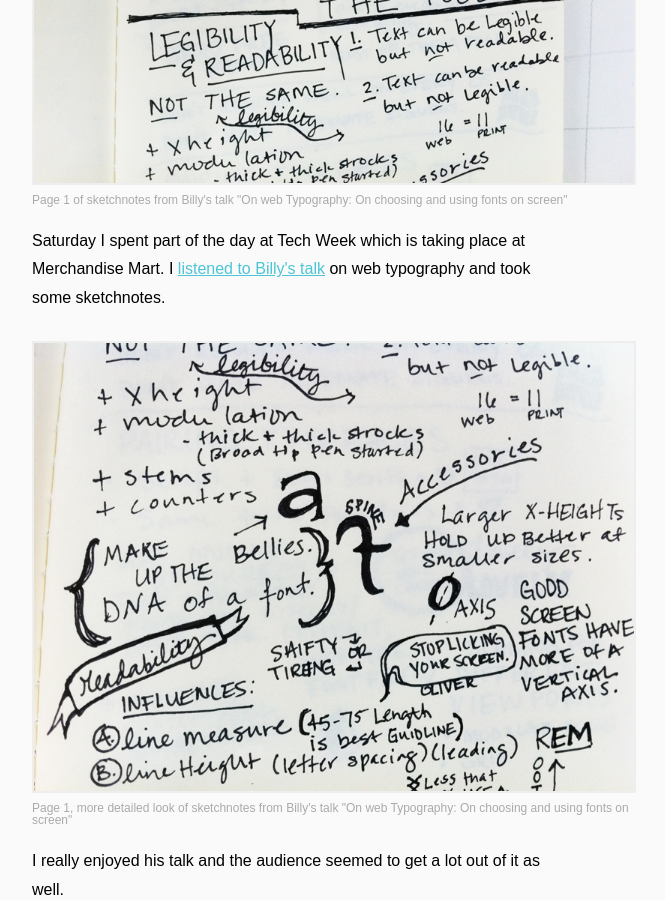
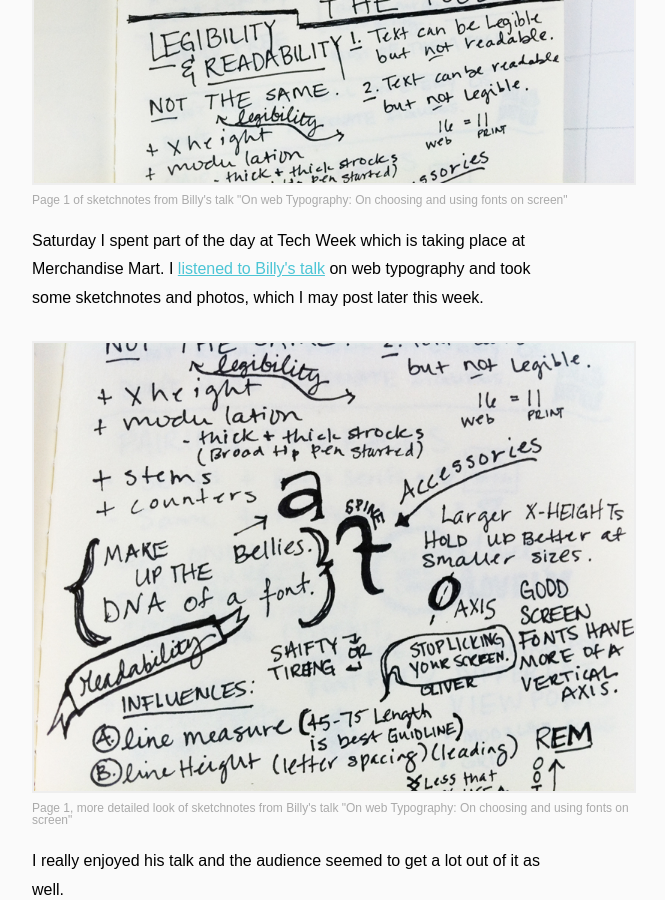
Before and after one commit to smbriones/smbriones.github.com, a Jekyll site: the page built from _posts/2011-07-25-week-three.html, in a window 1280 px wide and 900 px high, scrolled down 1881 px. Shown: the whole window, without its empty margins (468-1133 px from the left). Built offline with Jekyll 4.4.1, drawn with Linux system fonts in a browser that asks for light colours; nearby versions of some CDN libraries; some of the changed text lies outside the part shown.

Commit message:
adjust some sentences to get rid of widows

```diff
--- a/_posts/2011-07-25-week-three.html
+++ b/_posts/2011-07-25-week-three.html
@@ -67,7 +67,7 @@ snippet: "It has been another week full of learning at 8th Light. I can't believ
 <p>
   Saturday I spent part of the day at Tech Week which is taking place at Merchandise Mart. I
   <a href="http://instagr.am/p/IWfFb/">listened to Billy's talk</a>
-  on web typography and took some sketchnotes.
+  on web typography and took some sketchnotes and photos, which I may post later this week.
 </p>
 
 <figure>
```
Also changed, not shown: other parts of _posts/2011-07-25-week-three.html (+1 -1 lines).
